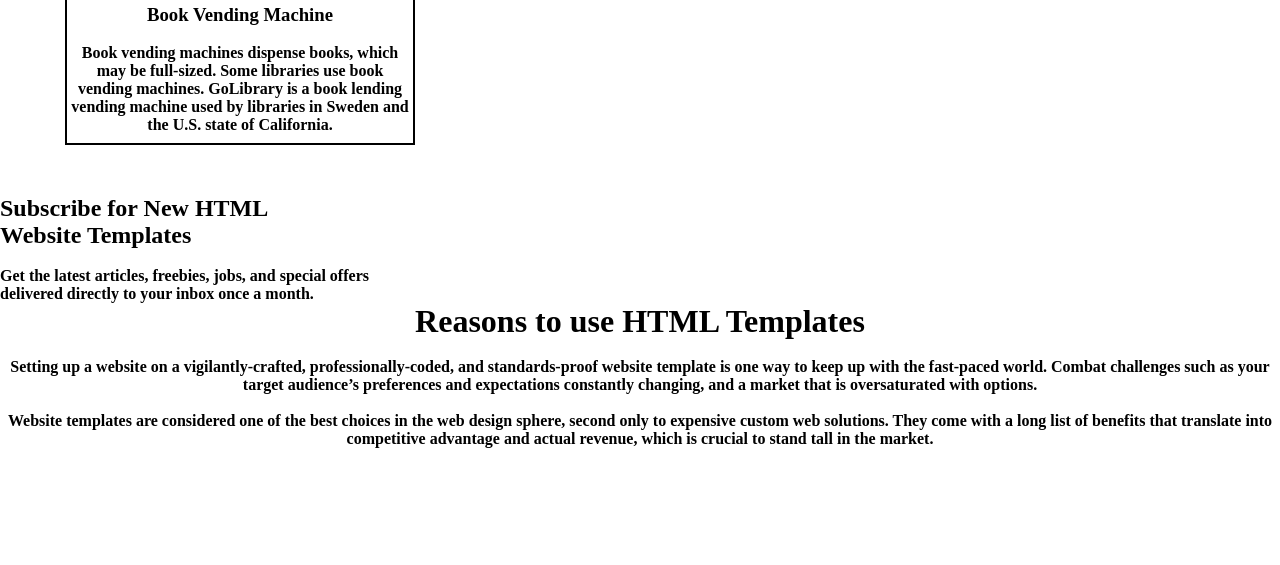
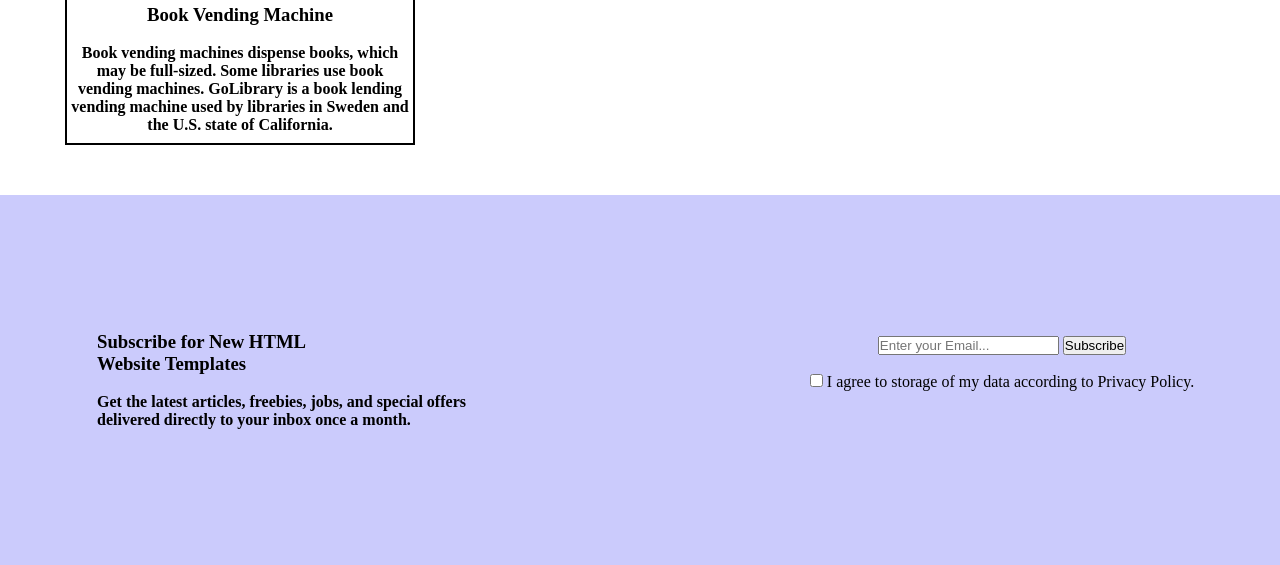
Before and after one commit to bharath-kite/new-website, a plain HTML site: page index.html in a window 1280 px wide. Shown: the part 1423-1988 px from the top of the page. Before the commit the page ends 1871 px from the top, so only its background shows below. Drawn offline with Linux system fonts and the light colour scheme.

Commit message:
Update index.html

```diff
--- a/index.html
+++ b/index.html
@@ -243,21 +243,21 @@ section article #right{
         </div>
         </div>
     </center>
-    <div id="sub">
-        <div id="sub1">
-            <h2>Subscribe for New HTML <br> Website Templates</h2>
+<section>
+    <article>
+        <div id="left">
+            <h1>Subscribe for New HTML <br> Website Templates</h1>
             <br>
             <h4>Get the latest articles, freebies, jobs, and special offers <br> delivered directly to your inbox once a month.</h4>
         </div>
+        <div id="right">
+            <input type="email" placeholder="Enter your Email...">
+            <input type="submit" value="Subscribe">
+            <br><br>
+            <input type="checkbox"> <span>I agree to storage of my data according to Privacy Policy.</span>
         </div>
-    <center>
-    <div id="res">
-        <h1>Reasons to use HTML Templates</h1>
-        <br>
-        <h4>Setting up a website on a vigilantly-crafted, professionally-coded, and standards-proof website template is one way to keep up with the fast-paced world. Combat challenges such as your target audience’s preferences and expectations constantly changing, and a market that is oversaturated with options.</h4>
-        <br>
-        <h4>Website templates are considered one of the best choices in the web design sphere, second only to expensive custom web solutions. They come with a long list of benefits that translate into competitive advantage and actual revenue, which is crucial to stand tall in the market.</h4>
-    </div>
-    </center>
+    </article>
+</section>
+
 </body>
 </html>
```
